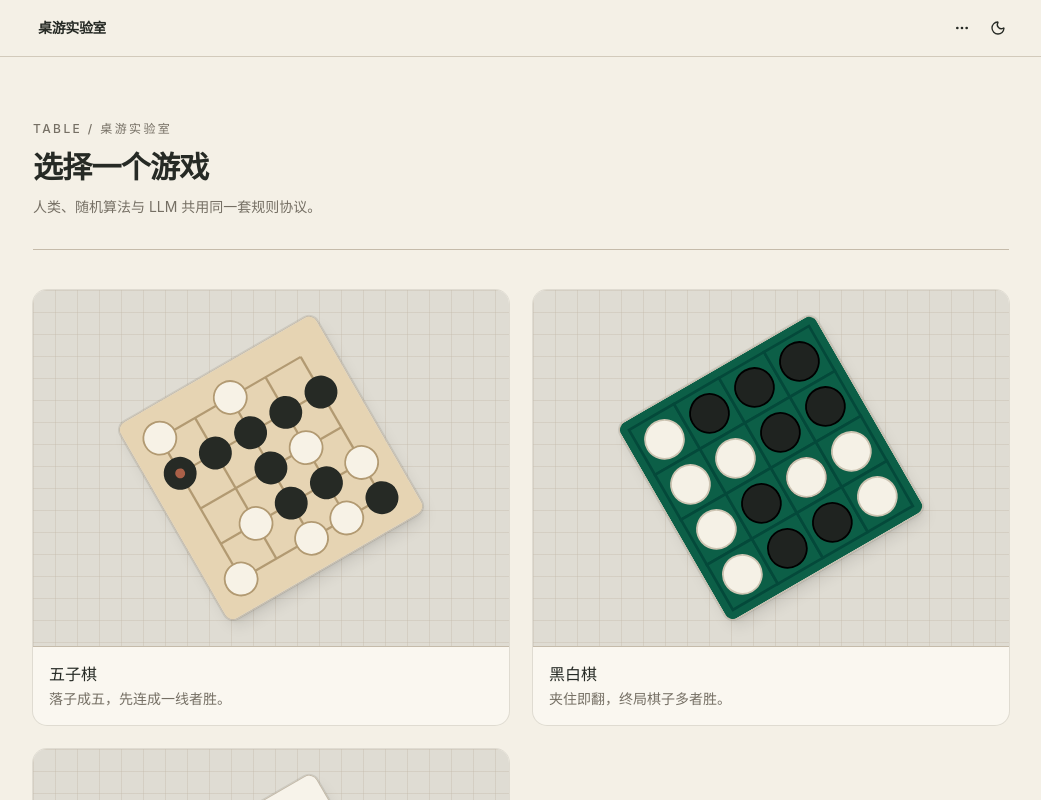
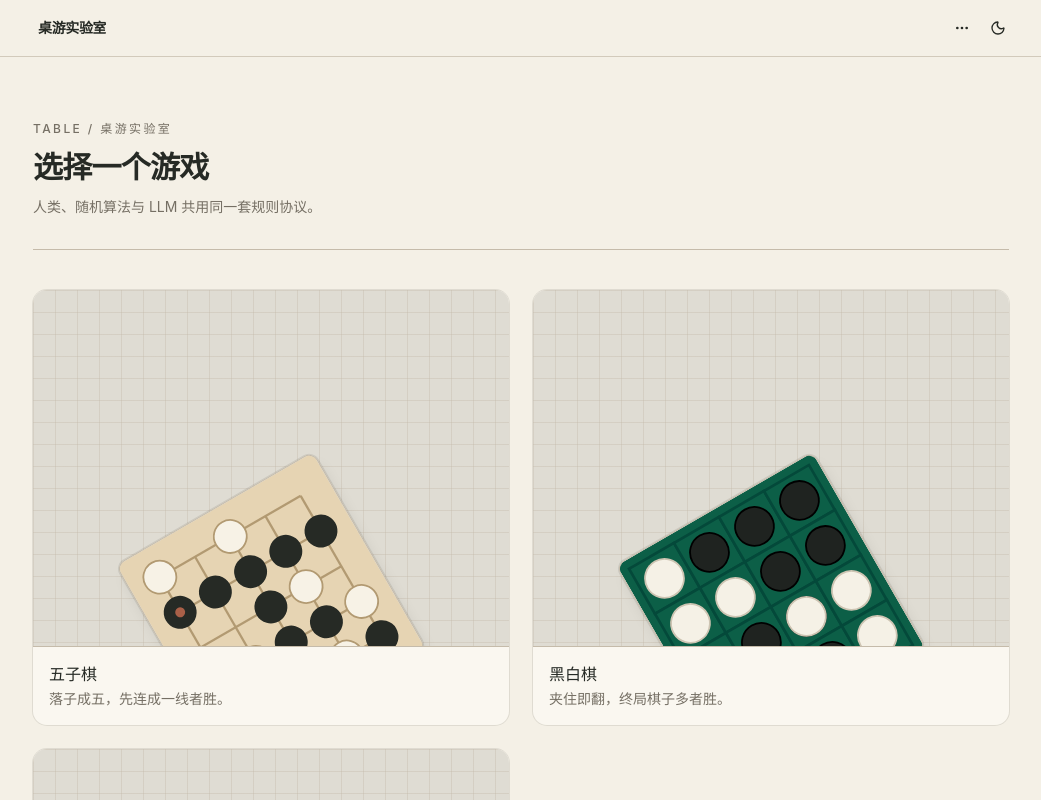
Before and after one commit to zhyDaDa/StrategyGameArcades, a React (Vite) app: page / in a window 1280 px wide. Shown: the whole page, without its empty margins (114-1155 px from the left). Built offline with nearby package versions, Linux system fonts and the light colour scheme.

Commit message:
feat: 首页缩略图改为分段悬停弹起并保留部分裁切

```diff
--- a/src/app/pages/HomePage.tsx
+++ b/src/app/pages/HomePage.tsx
@@ -39,11 +39,11 @@ export function HomePage() {
             <Link key={game.id} to={game.path} className={cardLinkClassName}>
               <GameCard
                 {...game.toCardData()}
-                thumbnail={
-                  <GameThumbnail>
+                thumbnail={({ hovered }) => (
+                  <GameThumbnail hovered={hovered}>
                     <Art />
                   </GameThumbnail>
-                }
+                )}
               />
             </Link>
           )
--- a/src/components/game/GameCard/GameCard.tsx
+++ b/src/components/game/GameCard/GameCard.tsx
@@ -1,4 +1,4 @@
-import type { ReactNode } from "react";
+import { useState, type ReactNode } from "react";
 import {
   Card,
   CardDescription,
@@ -6,11 +6,15 @@ import {
   CardTitle,
 } from "@/components/ui/card";
 
-/** 首页卡片：只负责排版，缩略图由 games/<id>/ui 提供。 */
+export interface GameCardThumbnailState {
+  readonly hovered: boolean;
+}
+
+/** 首页卡片：只负责排版与悬停状态，缩略图由 games/<id>/ui 提供。 */
 export interface GameCardProps {
   readonly name: string;
   readonly description: string;
-  readonly thumbnail: ReactNode;
+  readonly thumbnail: (state: GameCardThumbnailState) => ReactNode;
 }
 
 export function GameCard({
@@ -18,8 +22,14 @@ export function GameCard({
   description,
   thumbnail,
 }: GameCardProps) {
+  const [hovered, setHovered] = useState(false);
+
   return (
-    <Card className="gap-0 py-0">
+    <Card
+      className="gap-0 py-0"
+      onPointerEnter={() => setHovered(true)}
+      onPointerLeave={() => setHovered(false)}
+    >
       <div
         className={[
           "relative flex aspect-4/3 w-full items-center justify-center overflow-hidden border-b bg-muted",
@@ -28,7 +38,7 @@ export function GameCard({
           "[background-size:22px_22px]",
         ].join(" ")}
       >
-        {thumbnail}
+        {thumbnail({ hovered })}
       </div>
       <CardHeader className="py-4">
         <CardTitle>{name}</CardTitle>
--- a/src/components/game/GameThumbnail/GameThumbnail.tsx
+++ b/src/components/game/GameThumbnail/GameThumbnail.tsx
@@ -1,29 +1,51 @@
-import { motion, MotionConfig } from 'motion/react'
-import type { ReactNode } from 'react'
+import { motion, MotionConfig, useInView } from 'motion/react'
+import { useRef, type ReactNode } from 'react'
 import { motionTokens } from '@/presentation/motion/tokens'
 
 export interface GameThumbnailProps {
+  /** 整张卡片是否被悬停；悬停时缩略图会从「露出 2/3」继续弹到完全露出。 */
+  readonly hovered: boolean
   /** 该游戏的静态局面 SVG，由 games/<id>/ui 提供。 */
   readonly children: ReactNode
 }
 
+/** 静止时下沿约 1/3 被卡片边界裁掉；滚入动画从只露出 1/3 弹到这个高度。 */
+const PEEK_Y = '61%'
+const HIDDEN_Y = '95%'
+
 /**
- * 缩略图外壳：把游戏局面做成倾斜的方块，滚动进入视口时从下方带弹性地抬起。
+ * 缩略图外壳：倾斜方块，滚动进入视口时从下方带弹性地抬起，
+ * 并停在部分被裁切的位置；整张卡片悬停时再弹到完全露出。
  *
- * 这里局部覆盖 reducedMotion="never"：抬起是本卡片唯一的识别动效，
+ * 这里局部覆盖 reducedMotion="never"：这套抬起是卡片唯一的识别动效，
  * 系统关闭动画时若被静默降级，卡片会完全失去预期表现。
  * 覆盖范围仅限这块缩略图，不影响站内其他动画。
  */
-export function GameThumbnail({ children }: GameThumbnailProps) {
+export function GameThumbnail({ hovered, children }: GameThumbnailProps) {
+  const frameRef = useRef<HTMLDivElement>(null)
+  const inView = useInView(frameRef, { once: true, amount: 0.6 })
+
   return (
     <MotionConfig reducedMotion="never">
-      <div className="grid h-full w-full place-items-center overflow-hidden">
+      <div
+        ref={frameRef}
+        className="grid h-full w-full place-items-center overflow-hidden"
+      >
         <motion.div
           className="aspect-square h-[64%] overflow-hidden rounded-lg border shadow-lg ring-1 ring-foreground/10"
-          initial={{ y: 56, rotate: -44, opacity: 0 }}
-          whileInView={{ y: 0, rotate: -30, opacity: 1 }}
-          viewport={{ once: true, amount: 0.6 }}
-          transition={motionTokens.spring.pop}
+          initial={{ y: HIDDEN_Y, rotate: -44, opacity: 0 }}
+          animate={
+            inView
+              ? { y: hovered ? '0%' : PEEK_Y, rotate: -30, opacity: 1 }
+              : { y: HIDDEN_Y, rotate: -44, opacity: 0 }
+          }
+          transition={{
+            ...motionTokens.spring.pop,
+            opacity: {
+              duration: motionTokens.duration.normal,
+              ease: motionTokens.ease.out,
+            },
+          }}
         >
           {children}
         </motion.div>
```
